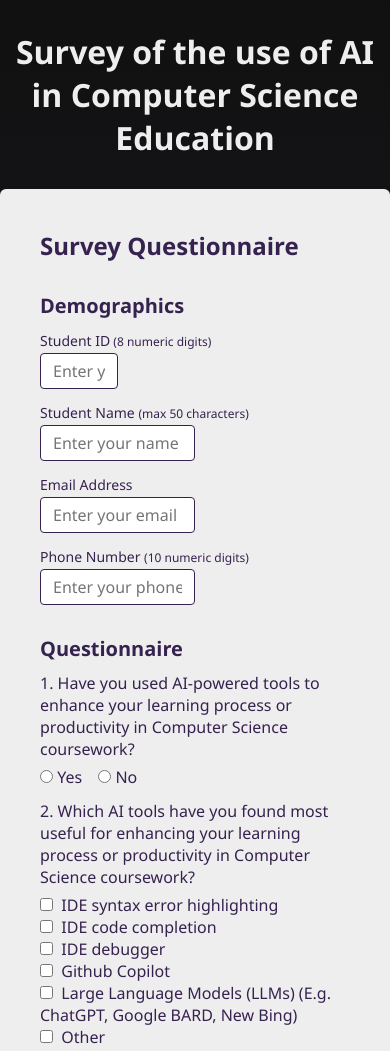
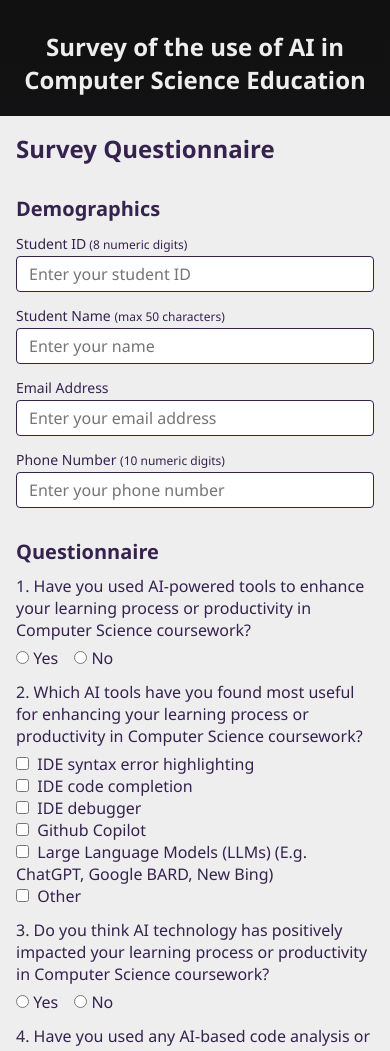
Before and after one commit to barrosdaniel/social-survey-questionnaire, a plain HTML site: page survey.html in a window 390 px wide. Shown: the top 1051 px of the page. Drawn offline with Linux system fonts and the light colour scheme.

Commit message:
styles: Add responsive media queries.

```diff
--- a/css/styles.css
+++ b/css/styles.css
@@ -126,3 +126,52 @@ h3 {
     margin-right: 12px;
     font-size: 16px;
 }
+
+@media screen and (max-width: 768px) {
+    h1 {
+        font-size: 28px;
+    }
+
+    .container {
+        max-width: 94%;
+        margin: 20px auto;
+        padding: 30px;
+    }
+
+    .input-field-4col {
+        width: 50%;
+    }
+
+    .input-field-2col {
+        width: 100%;
+    }
+
+    .button-link {
+        margin: 40px auto 20px;
+    }
+}
+
+@media screen and (max-width: 425px) {
+    body {
+        padding-bottom: 0;
+    }
+
+    h1 {
+        font-size: 24px;
+    }
+
+    .container {
+        margin-bottom: 0;
+        max-width: 100%;
+        border-radius: 0;
+        padding: 16px;
+    }
+
+    .input-field-4col {
+        width: 100%;
+    }
+
+    .button-link {
+        margin: 20px auto 10px;
+    }
+}
```
